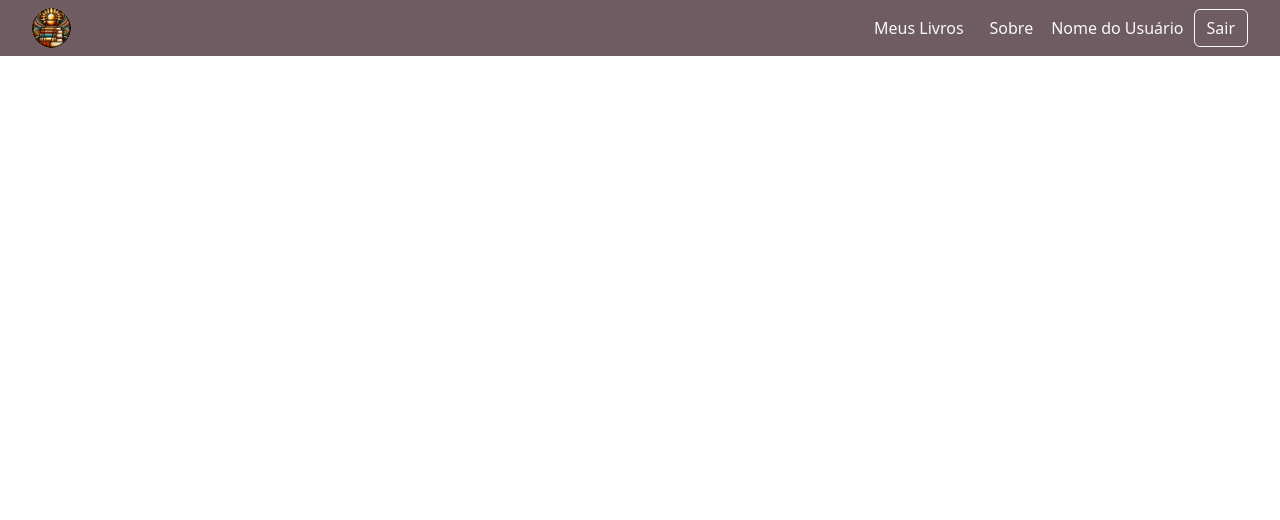
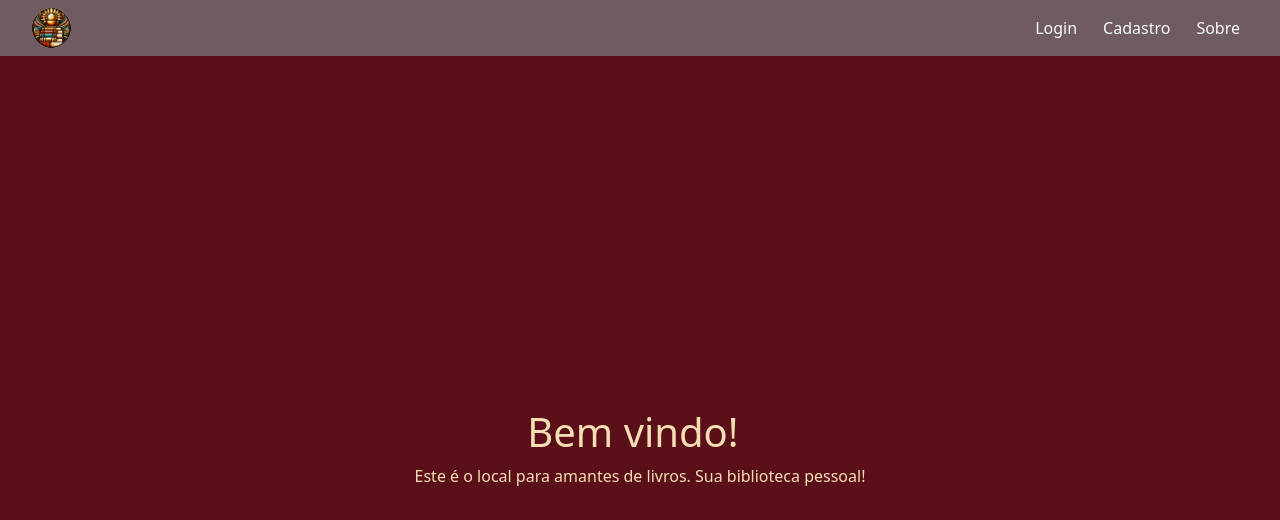
Before and after one commit to flaviare1s/biblioteca-pessoal, a React (Vite) app: page / in a window 1280 px wide. Shown: the top 520 px of the page. Built offline with nearby package versions, Linux system fonts and the light colour scheme.

Commit message:
Adicionado a página home

```diff
--- a/src/components/Menu.jsx
+++ b/src/components/Menu.jsx
@@ -4,7 +4,7 @@ import { Link } from 'react-router-dom'
 import { Button, Container, Nav, Navbar} from 'react-bootstrap'
 
 const Menu = () => {
-  const usuario = true
+  const usuario = false
 
   return (
     <header className='header'>
--- a/src/pages/Home.jsx
+++ b/src/pages/Home.jsx
@@ -1,10 +1,19 @@
 import '../styles/Home.css'
-
+import { Button} from "react-bootstrap";
 const Home = () => {
   return (
-    <div>
+    <>
+    <main>
+      <div>
+      <h1 className='aga1'>Bem vindo!</h1>
+      <p>Este é o local para amantes de livros. Sua biblioteca pessoal!</p>
+      </div>
 
-    </div>
+
+    </main>
+
+
+    </>
   )
 }
 
--- a/src/styles/Home.css
+++ b/src/styles/Home.css
@@ -0,0 +1,13 @@
+main{
+    background-color: #5a0f19;
+    height: 100vh;
+    display: flex;
+    justify-content: center;
+    align-items: center;
+    color: wheat;
+}
+
+.aga1{
+
+    margin-left: 25%;
+}
```
